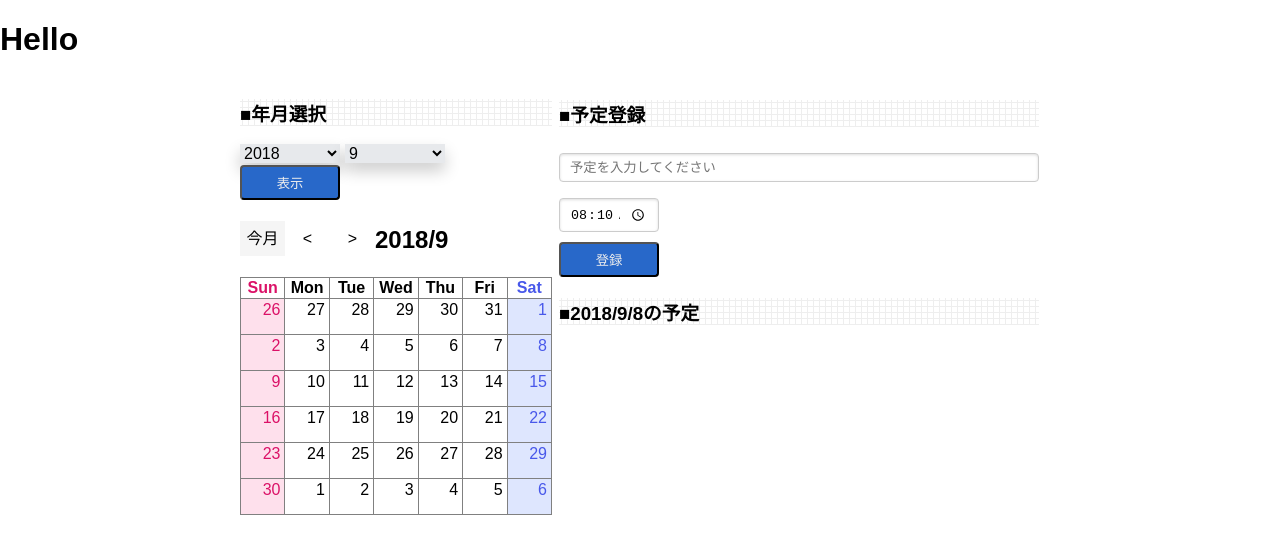
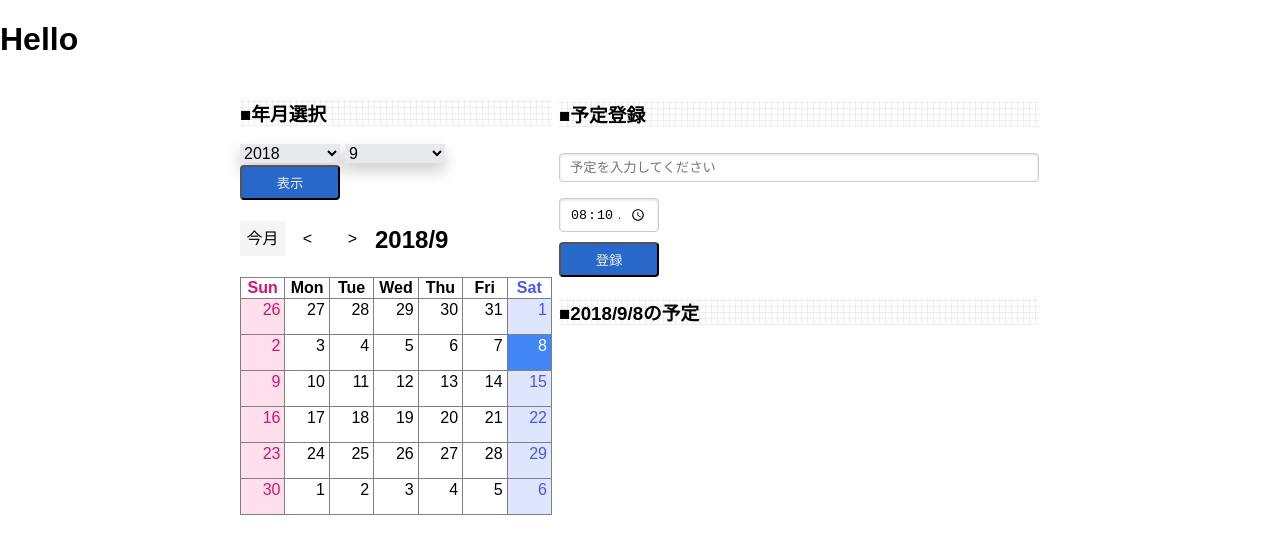
Before and after one commit to nargok/calender_app, a React (Create React App) app: page / in a window 1280 px wide. Shown: the top 554 px of the page. Built offline with nearby package versions, Linux system fonts and the light colour scheme.

Commit message:
カレンダーテーブルのうち、今日日付のものに背景をつける

```diff
--- a/package.json
+++ b/package.json
@@ -3,6 +3,7 @@
   "version": "0.1.0",
   "private": true,
   "dependencies": {
+    "classnames": "^2.2.6",
     "lodash": "^4.17.10",
     "react": "^16.4.2",
     "react-dom": "^16.4.2",
--- a/src/dateList/dateList.css
+++ b/src/dateList/dateList.css
@@ -4,3 +4,8 @@
   cursor: pointer;
   color: #FFF;
 }
+
+.today {
+  background-color: #4285f4 !important;
+  color: #FFF !important;
+}
--- a/src/dateList/dateList.js
+++ b/src/dateList/dateList.js
@@ -1,14 +1,21 @@
 import React, { Component } from 'react';
 import _ from 'lodash';
+import classnames from 'classnames';
 
+import CustomDate from '../components/customDate';
 import './dateList.css';
 
  class DateList extends Component {
+  isTody = (date) => {
+    const today = new CustomDate(new Date());
+    return date.formatDate() === today.formatDate();
+  }
+
   render() {
     const dateList = _.map(this.props.dateList, (date, index) => {
       return <td
                key={index}
-               className="date"
+               className={classnames("date", { "today" : this.isTody(date) })}
                onClick={() => this.props.selectDate(date)}>{date.date}
              </td>
     })
```
Also changed, not shown: 1 other file (tests, documents, lock files or other folders).
